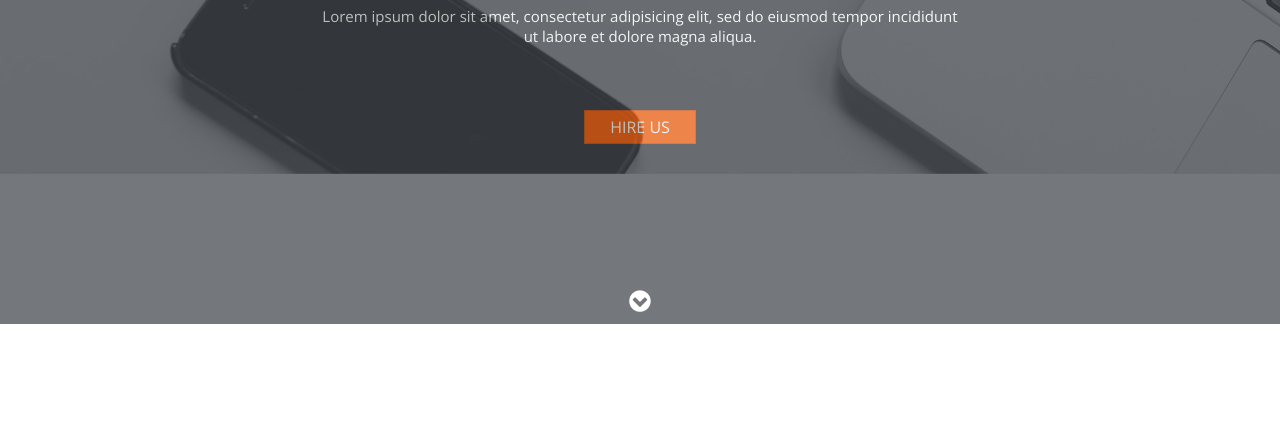
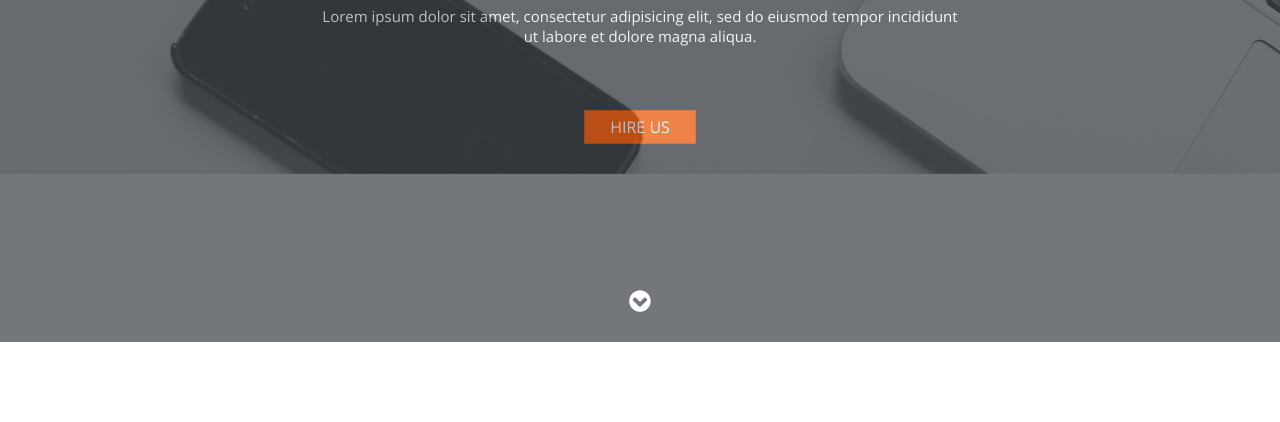
Before and after one commit to Shofiul735/Assignment3Part1, a plain HTML site: page index.html in a window 1280 px wide. Shown: the part 378-800 px from the top of the page. Drawn offline with nearby package versions, Linux system fonts and the light colour scheme.

Commit message:
Update style.css

```diff
--- a/css/style.css
+++ b/css/style.css
@@ -25,7 +25,7 @@ position:  relative;
 }
 .layout{
     width:  100%;
-    height: 97.5%;
+    height: 100%;
     background-color: #383d42;
     opacity:  0.7;
 }
```
